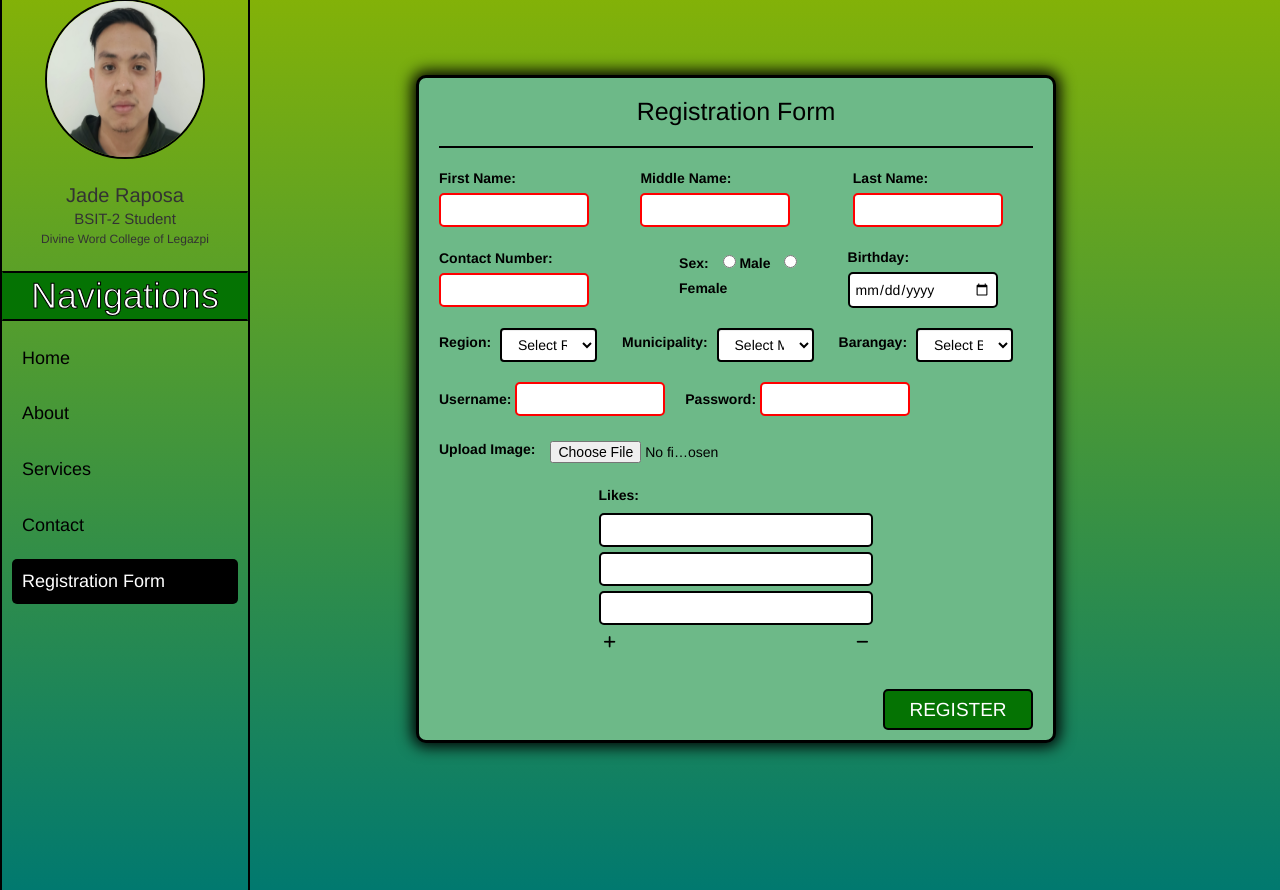
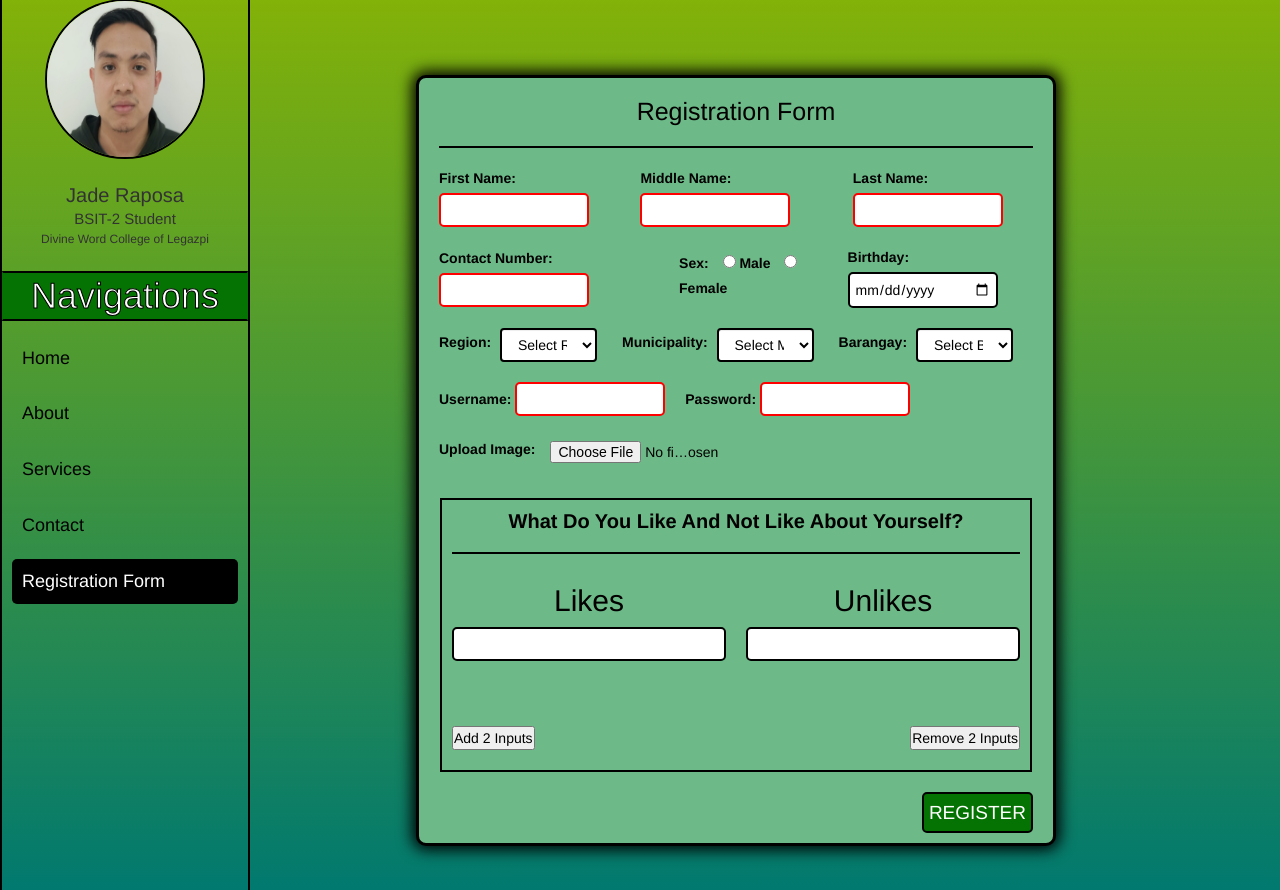
Before and after one commit to jaderaposa/VSCO_Jade, a PHP site: page / in a window 1280 px wide. Shown: the part 71-961 px from the top of the page. Run offline with PHP 8.4, Linux system fonts and the light colour scheme; data comes from the database, SQL or seed files in the repository; some libraries are stand-ins or nearby versions.

Commit message:
asdsadsad

```diff
--- a/ITPC222/Prefinals-Practical-Exam/css/css.css
+++ b/ITPC222/Prefinals-Practical-Exam/css/css.css
@@ -273,6 +273,7 @@ input#image {
     font-size: 14px;
     justify-content: center;
     gap: 20%;
+    margin-top: 3rem;
     }
     .dynamic-add\&remove-row h1{
         font-size: 14px;
--- a/ITPC222/Prefinals-Practical-Exam/index.php
+++ b/ITPC222/Prefinals-Practical-Exam/index.html
@@ -76,32 +76,32 @@ include('db_config.php');
               <div class="name">
                 <div>
                   <label for="firstname">First Name:</label>
-                  <input type="text" pattern="[A-Za-z]+" id="firstname myInput" name="firstname" required oninput="checkInputs()">
+                  <input type="text" pattern="[A-Za-z]+" id="firstname" name="firstname" required oninput="checkInputs()">
                 </div>
                 <div>
                   <label for="middlename">Middle Name:</label>
-                  <input type="text" id="middlename" name="middlename myInput"  required oninput="checkInputs()">
+                  <input type="text" id="middlename" name="middlename"  required oninput="checkInputs()">
                 </div>
                 <div>
                   <label for="lastname">Last Name:</label>
-                  <input type="text" id="lastname" name="lastname myInput" required oninput="checkInputs()"><br>
+                  <input type="text" id="lastname" name="lastname" required oninput="checkInputs()"><br>
                 </div>
               </div>
               <div class="2nd-row" style="display:flex; gap:20px;align-items: center;">
               <div>
               <label for="contact-number">Contact Number:</label>
-              <input type="tel" id="contact-number" name="contact-number" max="12" maxlength="12" required oninput="checkInputs()">
+              <input type="number" id="contact-number" name="contact-number" maxlength="11" required oninput="checkInputs()">
               </div>
               <div class="sex">
                 <label for="sex">Sex:</label>
-                <input type="radio" id="male" name="sex" value="male">
+                <input type="radio" id="male" name="sex" value="male" required>
                 <label for="male">Male</label>
-                <input type="radio" id="female" name="sex" value="female">
+                <input type="radio" id="female" name="sex" value="female" required>
                 <label for="female">Female</label>
               </div>
               <div>
               <label style="margin-right:10px;" for="birthday">Birthday:</label>
-              <input type="date" id="birthday" name="birthday" min="1990-01-01" max="2018-12-31" oninvalid="this.setCustomValidity('Please enter a valid birthdate')">
+              <input type="date" id="birthday" name="birthday" min="1990-01-01" max="2019-12-31" oninvalid="this.setCustomValidity('Please enter a valid birthdate')">
               </div>
               </div>
 
@@ -109,7 +109,7 @@ include('db_config.php');
                 <label for="regions">Region:&nbsp;</label>
                 <select class="form-control" id="regions">
                   <option value="">Select Region</option>
-                  <?php
+                  <!-- <?php
                   $query = "SELECT * FROM regions";
                   $result = $con->query($query);
                   if ($result->num_rows > 0) {
@@ -118,7 +118,7 @@ include('db_config.php');
                   }
                   }else{
                   echo '<option value="">Region not available</option>';
-                  }
+                  } -->
                   ?>
                 </select>
 
@@ -152,16 +152,23 @@ include('db_config.php');
               </div>
 
             <div class="dynamic-add&remove-row">
-              <div class="wrapper">
-                <h1>Likes:</h1>
-                <div id="survey_options">
-                  <input type="text" name="survey_options[]" class="survey_options" size="50" placeholder="">
-                  <input type="text" name="survey_options[]" class="survey_options" size="50" placeholder="">
-                  <input type="text" name="survey_options[]" class="survey_options" size="50" placeholder="">
+              <div class="wrapper" style="border:2px solid black;width:auto;">
+                <h1 style="font-size: 2rem;text-align: center;">What Do You Like And Not Like About Yourself?</h1>
+                <hr style="margin-bottom: 1rem;">
+                <div id="inputs-wrapper" style="display:flex;gap:2rem;justify-content: center;">
+                  <div style="text-align: center;">
+                    <h2>Likes</h2>
+                    <input type="text" class="num-input">
                   </div>
-                <div class="controls">
-                  <a href="#" id="add_more_fields"><i class="fa fa-plus"></i></a>
-                  <a href="#" id="remove_fields"><i class="fa fa-minus"></i></a>
+                  <div style="text-align: center;">
+                    <h2>Unlikes</h2>
+                    <input type="text" class="num-input">
+                  </div>
+                </div>
+                <br><br>
+                <div style="justify-content: space-between;display: flex;">
+                  <button onclick="add()">Add 2 Inputs</button>
+                  <button onclick="remove()">Remove 2 Inputs</button>
                 </div>
               </div>
             </div>
@@ -169,13 +176,13 @@ include('db_config.php');
               <div class="submit">
                 <span id="username-alert" style="color: red;float: left;"></span>
                 <span id="password-alert" style="color: red;float: left;"></span>
-                <input type="submit" id="submit-btn create-account-btn" onclick="checkIfExists()" value="REGISTER" style="background-color: #057303;border: 2px solid black;color: white;font-size: 19px;padding:5px;">
+                <button type="submit" id="submit-btn submitBtn create-account-btn" onclick="checkIfExists()" disabled style="background-color: #057303;border: 2px solid black;color: white;font-size: 19px;padding:5px;border-radius:5px;"">REGISTER</button>
                 <!-- <button onclick="displayData()">Submit</button> -->
               </div>
 
             </form>
 
-            <script>
+            <!-- <script>
               function checkInputs() {
                 // Get all required input fields
                 const inputs = document.querySelectorAll('input[required]');
@@ -192,7 +199,7 @@ include('db_config.php');
                 const submitButton = document.getElementById('submit');
                 submitButton.disabled = !isFilled;
               }
-            </script>
+            </script> -->
 
             <script>
             // function displayData() {
@@ -222,8 +229,37 @@ include('db_config.php');
   </body>
 </html>
 
+
+<!-- disabled submit -->
+<!-- <script>
+  const input1 = document.getElementById("firstname");
+  const input2 = document.getElementById("middlename");
+  const input3 = document.getElementById("lastname");
+  const input4 = document.getElementById("contact-number");
+  const input5 = document.getElementById("username");
+  const input6 = document.getElementById("password");
+  const submit = document.getElementById("submitBtn");
+
+  // Add event listeners to input fields to check if they are filled
+  input1.addEventListener("input", validateInputs);
+  input2.addEventListener("input", validateInputs);
+  input3.addEventListener("input", validateInputs);
+  input4.addEventListener("input", validateInputs);
+  input5.addEventListener("input", validateInputs);
+  input6.addEventListener("input", validateInputs);
+
+  function validateInputs() {
+    if (input1.value && input2.value && input3.value && input4.value && input5.value && input6.value) {
+      submit.disabled = false;
+    } else {
+      submit.disabled = true;
+    }
+  }
+</script> -->
+
 <!-- prevent number -->
 <script>
+
     const firstNameInput = document.getElementById('firstname');
     const middleNameInput = document.getElementById('middlename');
     const lastNameInput = document.getElementById('lastname');
@@ -240,8 +276,6 @@ const firstNameInput = document.getElementById('firstname');
     }
   </script>
 
-<!-- js script link -->
-<script src="js/script.js"></script>
 
 <!-- dynamic another -->
 <!-- <script src="js/daor.js"></script> -->
@@ -289,6 +323,62 @@ const firstNameInput = document.getElementById('firstname');
 
 
 </script>
+
+ <!-- add or remove -->
+<script>
+  // Get the inputs wrapper and initial input elements
+  const inputsWrapper = document.getElementById('inputs-wrapper');
+  const numInputs = document.querySelectorAll('.num-input');
+
+  // Define the add and remove functions
+  function add() {
+    // Create two new input elements and append them to the wrapper
+    const newInput1 = document.createElement('input');
+    newInput1.type = 'number';
+    newInput1.className = 'num-input';
+    newInput1.value = '0';
+    inputsWrapper.appendChild(newInput1);
+
+    const newInput2 = document.createElement('input');
+    newInput2.type = 'number';
+    newInput2.className = 'num-input';
+    newInput2.value = '0';
+    inputsWrapper.appendChild(newInput2);
+  }
+
+  function remove() {
+    // Remove the last two input elements from the wrapper if there are any
+    const numInputs = document.querySelectorAll('.num-input');
+    if (numInputs.length > 2) {
+      numInputs[numInputs.length - 1].remove();
+      numInputs[numInputs.length - 2].remove();
+    }
+  }
+</script>
+
+
+<!-- <script>
+var survey_options = document.getElementById('survey_options');
+var add_more_fields = document.getElementById('add_more_fields');
+var remove_fields = document.getElementById('remove_fields');
+
+add_more_fields.onclick = function(){
+  var newField = document.createElement('input');
+  newField.setAttribute('type','text');
+  newField.setAttribute('name','survey_options[]');
+  newField.setAttribute('class','survey_options');
+  newField.setAttribute('size',50);
+  newField.setAttribute('placeholder','');
+  survey_options.appendChild(newField);
+}
+
+remove_fields.onclick = function(){
+  var input_tags = survey_options.getElementsByTagName('input');
+  if(input_tags.length > 3) {
+    survey_options.removeChild(input_tags[(input_tags.length) - 1]);
+  }
+}
+</script> -->
 
 <!-- password alert msg -->
 <script>
```
Lines whose indentation alone changed are shown as unchanged.
